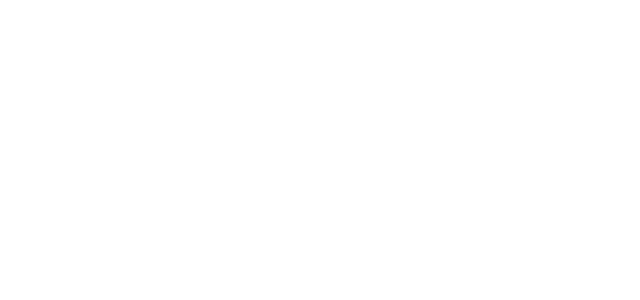
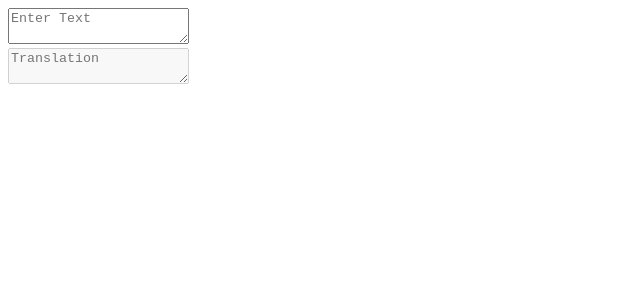
Before and after one commit to echizenyayota/deepl-translate-clone, a React (Create React App) app: page / in a window 1280 px wide. Shown: the top 300 px of the page, without its empty margins (0-640 px from the left). Built offline with nearby package versions, Linux system fonts and the light colour scheme.

Commit message:
10:29 create textarea in App.js to translate

```diff
--- a/src/App.js
+++ b/src/App.js
@@ -1,7 +1,13 @@
+import TextBox from "./components/TextBox";
+import Arrows from "./components/Arrows";
+import Button from "./components/Button";
+import Modal from "./components/Modal";
+
 const App = () => {
   return (
     <div className="app">
-
+      <TextBox style="input" />
+      <TextBox style="output" />
     </div>
   );
 }
--- a/src/components/TextBox.js
+++ b/src/components/TextBox.js
@@ -1,6 +1,11 @@
-const TextBox = () => {
+const TextBox = ({ style }) => {
   return (
-    <div>TextBox</div>
+    <div>
+      <textarea
+        placeholder={style === "input" ? "Enter Text" : "Translation" }
+        disabled={style === "output"}
+      />
+    </div>
   )
 }
 
```
Also changed, not shown: src/components/Arrows.js (renamed from src/components/Arrow.js).
